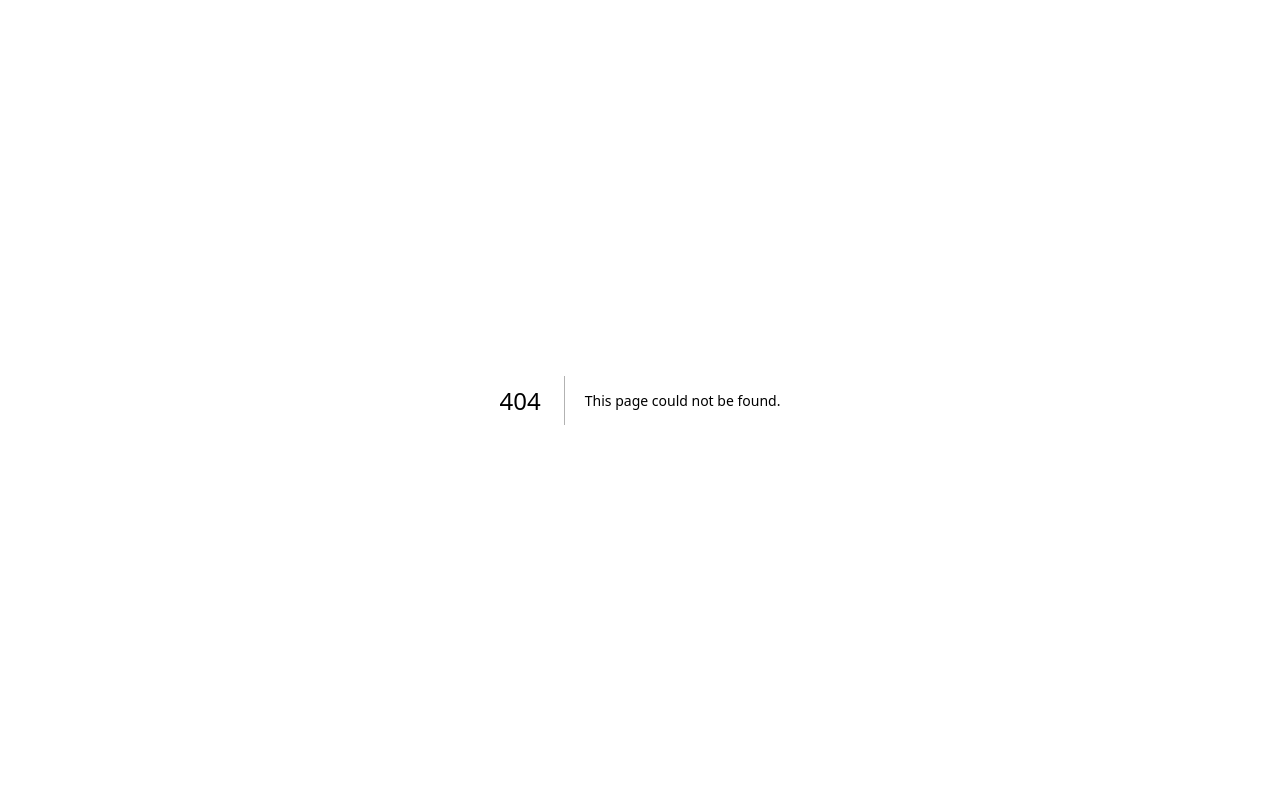
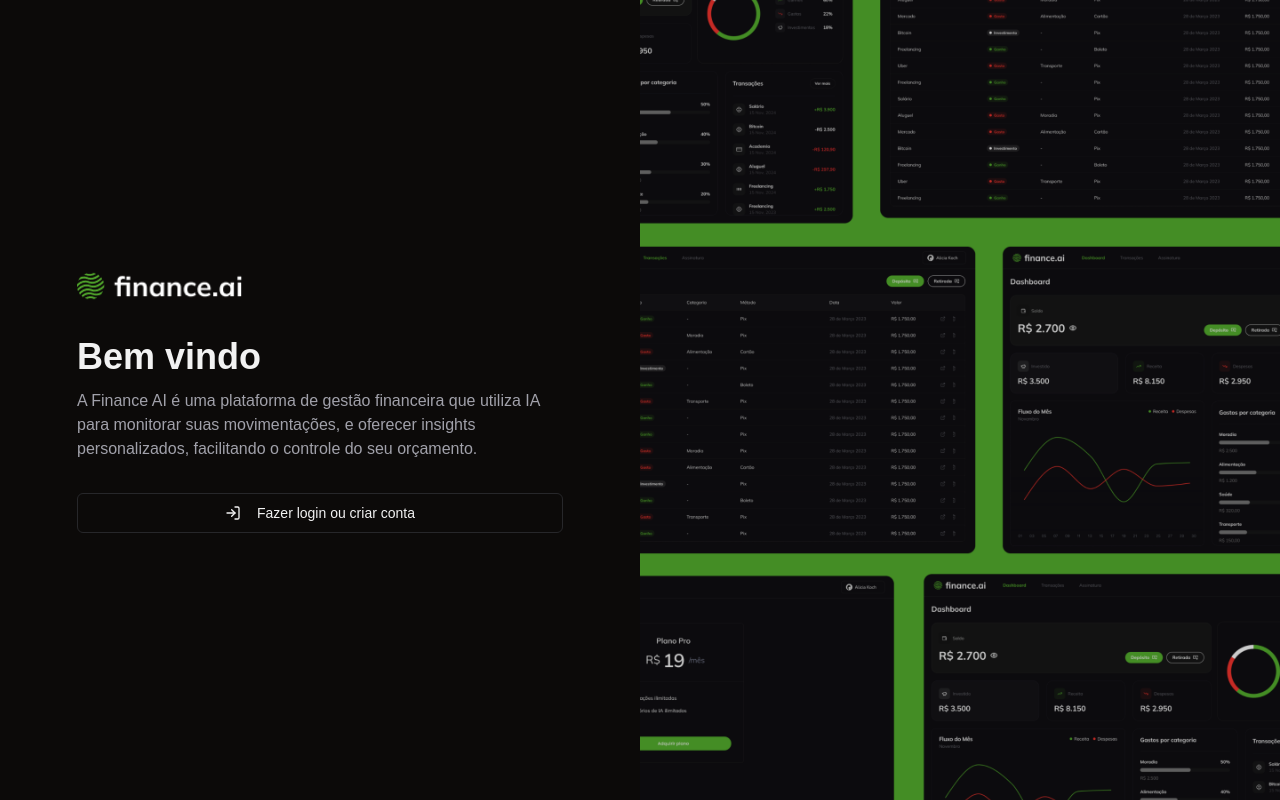
Before and after one commit to vivianezzt/viviane-finaceai, a Next.js app: page /login in a window 1280 px wide. Before the commit this address had no page. Built offline with nearby package versions, Linux system fonts and the light colour scheme.

Commit message:
feat: add login page

```diff
--- /dev/null
+++ b/app/login/page.tsx
@@ -0,0 +1,41 @@
+import Image from "next/image";
+import { Button } from "../_components/ui/button";
+import { LogInIcon } from "lucide-react";
+
+const LoginPage = () => {
+  return (
+    <div className="grid h-full grid-cols-2">
+      {/* esquerda */}
+      <div className="mx-auto flex h-full max-w-[550px] flex-col justify-center p-8">
+        <Image
+          src="/logo.png"
+          width={173}
+          height={39}
+          alt="Finance-ai"
+          className="mb-8"
+        />
+        <h1 className="mb-3 text-4xl font-bold">Bem vindo</h1>
+        <p className="text-muted-foreground mb-8">
+          A Finance AI é uma plataforma de gestão financeira que utiliza IA para
+          monitorar suas movimentações, e oferecer insights personalizados,
+          facilitando o controle do seu orçamento.
+        </p>
+        <Button variant={"outline"}>
+          <LogInIcon className="mr-2"/>
+          Fazer login ou criar conta
+        </Button>
+      </div>
+      {/*direita*/}
+      <div className="relative h-full w-full">
+        <Image
+          src="/login.png"
+          alt="Faça login"
+          fill
+          className="object-cover"
+        />
+      </div>
+    </div>
+  );
+};
+
+export default LoginPage;
--- a/app/subscription/page.tsx
+++ b/app/subscription/page.tsx
@@ -1,4 +1,4 @@
-const Subscription = () => {
+const SubscriptionPage = () => {
     return ( <h1>Subscription</h1>)
 }
-export default Subscription;
+export default SubscriptionPage;
--- a/app/transactions/page.tsx
+++ b/app/transactions/page.tsx
@@ -1,5 +1,5 @@
-const Transactions = () => {
+const TransactionsPage = () => {
     return ( <h1>Transactions</h1>)
 }
 
-export default Transactions;
+export default TransactionsPage;
```
Also changed, not shown: public/login.png (added), public/logo.png (added).
